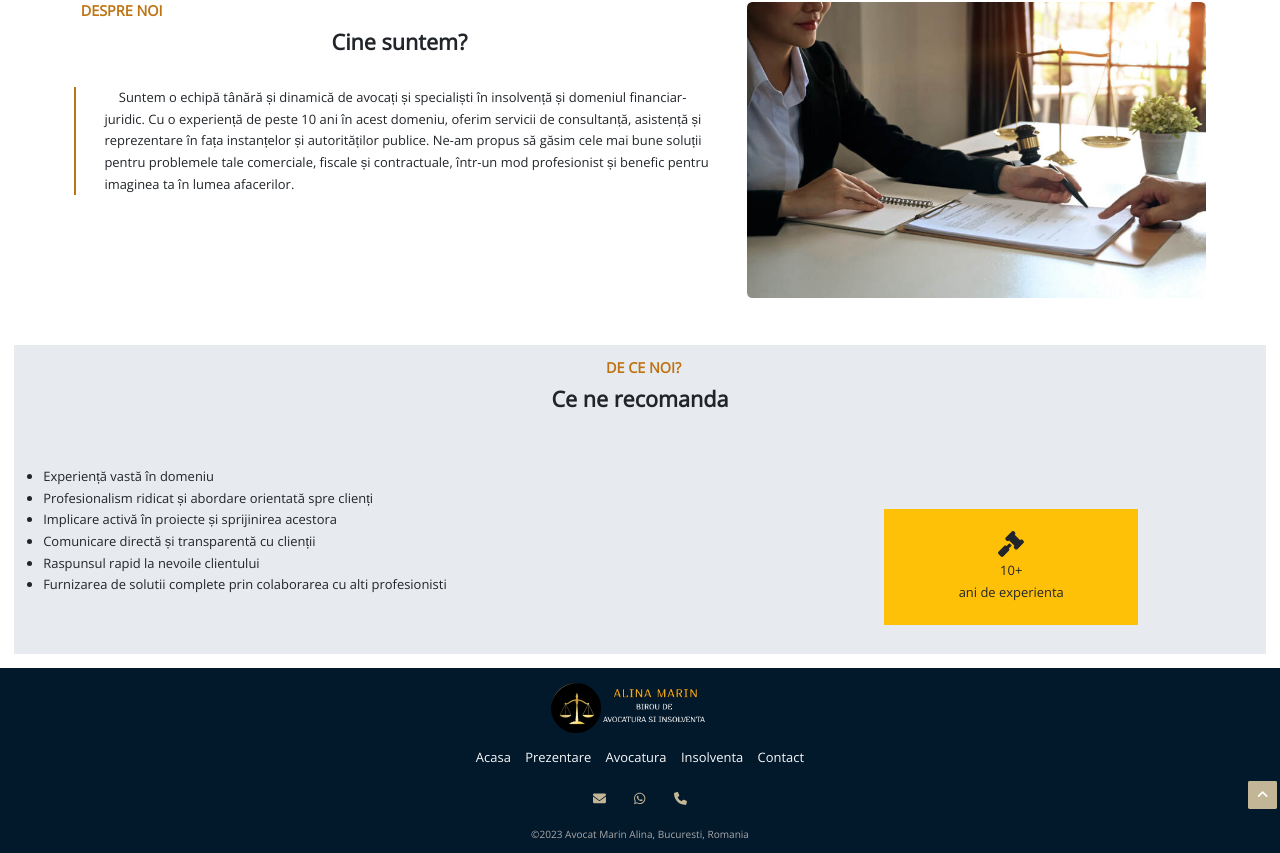
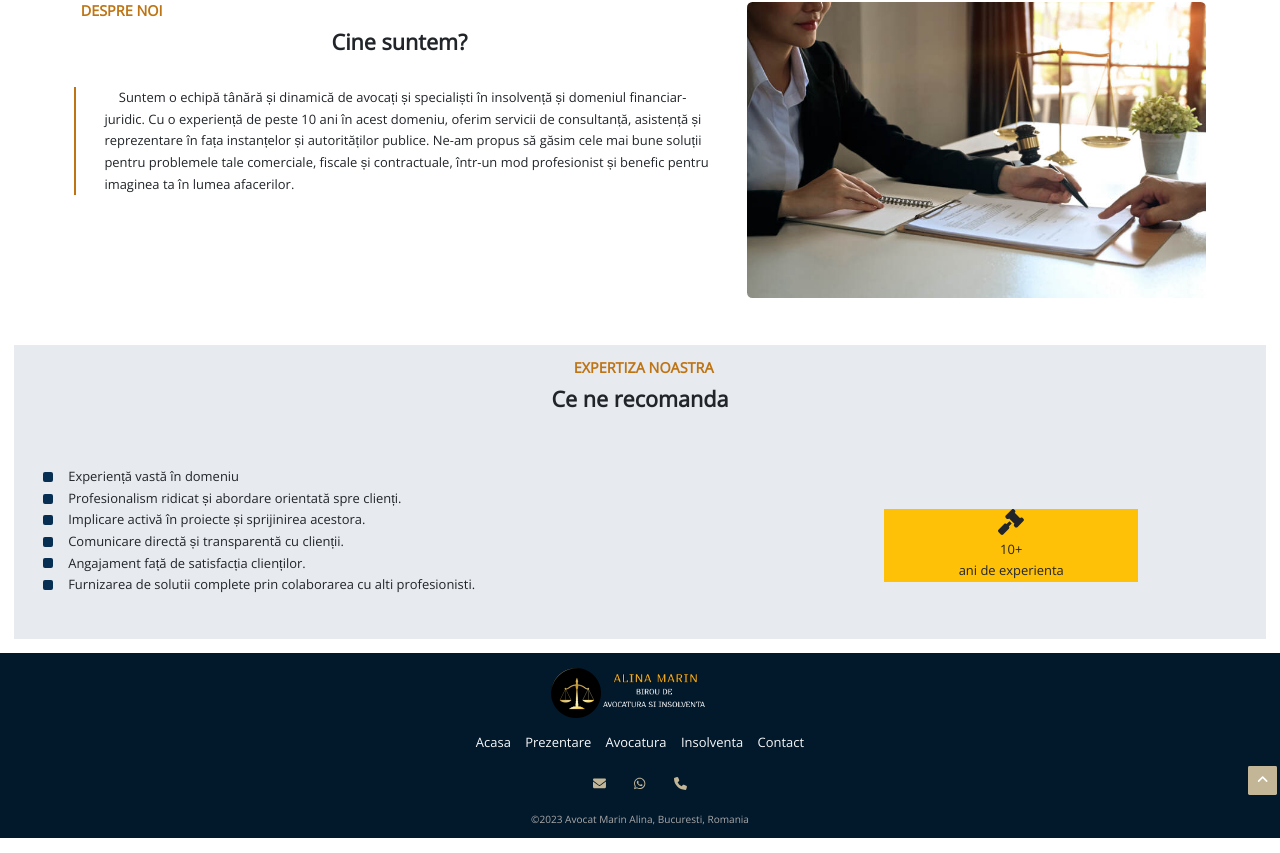
Before and after one commit to AlexJora/lawyer-website, a React (Create React App) app in the folder client/: page / in a window 1280 px wide. Shown: the part 1721-2574 px from the top of the page. Built offline with nearby package versions, Linux system fonts and the light colour scheme; a web font is replaced by a local one.

Commit message:
styling unorderd list from homepage

```diff
--- a/client/src/custom.css
+++ b/client/src/custom.css
@@ -339,6 +339,34 @@
   background-color: #E7EAEF;
 }
 
+/* .recomandation ul {
+  margin-left: 30px;
+  list-style-type: square;
+} */
+.my-list {
+  list-style-type: none;
+}
+
+.my-list li {
+  position: relative;
+  margin-left: 25px;
+  /* adjust the margin to fit the size of the square */
+}
+
+.my-list li::before {
+  content: "";
+  display: block;
+  position: absolute;
+  left: -25px;
+  top: 50%;
+  transform: translateY(-50%);
+  width: 10px;
+  height: 10px;
+  background-color: #072e53;
+  border-radius: 2px;
+
+}
+
 
 /* FOOTER====================== */
 /* FOOTER====================== */
--- a/client/src/pages/Acasa.js
+++ b/client/src/pages/Acasa.js
@@ -153,24 +153,24 @@ const Acasa = () => {
         {/* style={{ backgroundColor: ' pink' }} */}
         <section className='recomandation mt-5 p-3 bg-image m-3 px-0' >
           <div className='container d-flex flex-column justify-content-center align-items-center'>
-            <h6 className='guide-text ps-2 '>DE CE NOI?</h6>
+            <h6 className='guide-text ps-2 '>EXPERTIZA NOASTRA</h6>
             <h4 className="h-50 lh-base fw-bold pb-4">Ce ne recomanda</h4>
           </div>
           <div className="row mt-4 flex-column flex-md-row mb-3">
             <div className="col col-md-7 order-md-2">
 
-              <ul>
-                <li> Experiență vastă în domeniu</li>
-                <li>  Profesionalism ridicat și abordare orientată spre clienți</li>
-                <li>  Implicare activă în proiecte și sprijinirea acestora</li>
-                <li>  Comunicare directă și transparentă cu clienții</li>
-                <li>  Raspunsul rapid la nevoile clientului</li>
-                <li>  Furnizarea de solutii complete prin colaborarea cu alti profesionisti</li>
+              <ul className='my-list'>
+                <li>  Experiență vastă în domeniu</li>
+                <li>  Profesionalism ridicat și abordare orientată spre clienți.</li>
+                <li>  Implicare activă în proiecte și sprijinirea acestora.</li>
+                <li>  Comunicare directă și transparentă cu clienții.</li>
+                <li>  Angajament față de satisfacția clienților.</li>
+                <li>  Furnizarea de solutii complete prin colaborarea cu alti profesionisti.</li>
 
               </ul>
             </div>
             <div className="col col-md-5 order-md-2 mt-5">
-              <div className='container d-flex flex-column bg-warning justify-content-center align-items-center p-4 w-50'>
+              <div className='container d-flex flex-column bg-warning justify-content-center align-items-center p-6 w-50'>
                 <div><FontAwesomeIcon icon={faGavel} size="2x" /></div>
                 <div>10+</div>
                 <div>ani de experienta</div>
```
